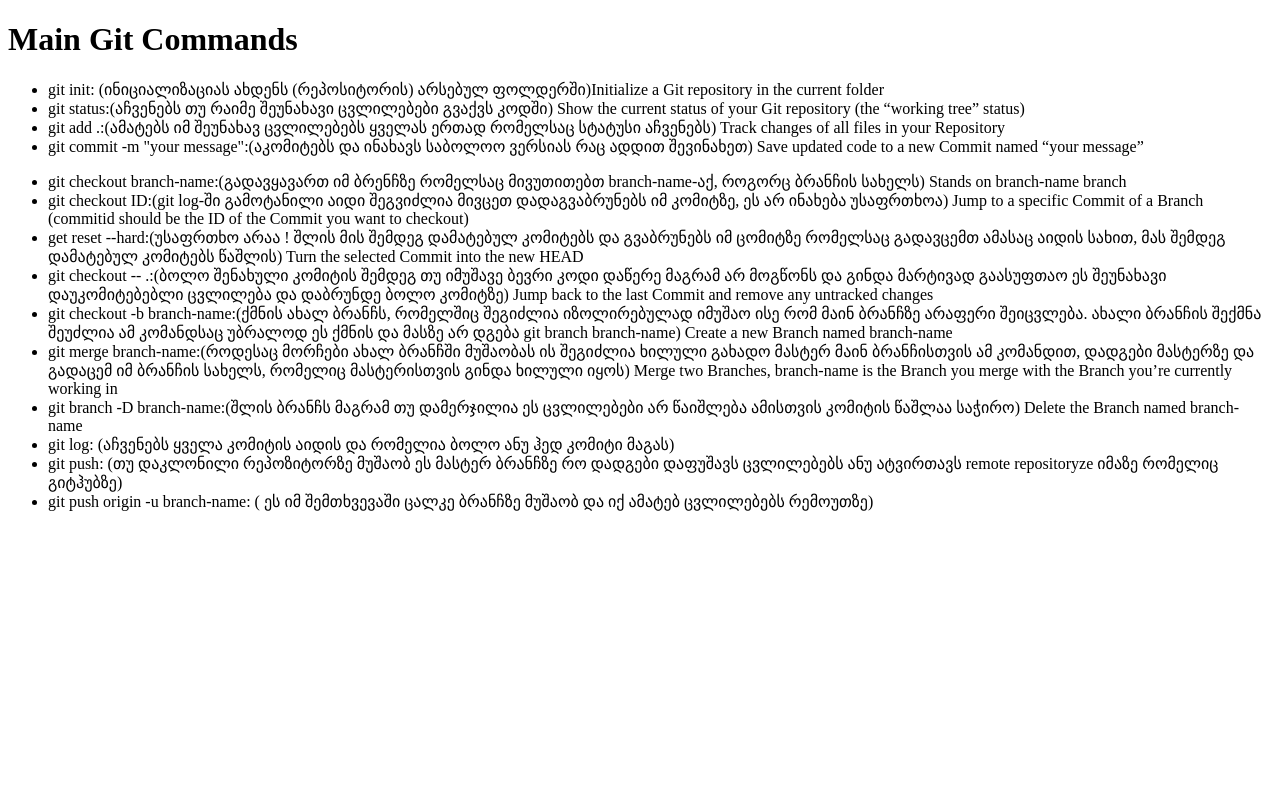
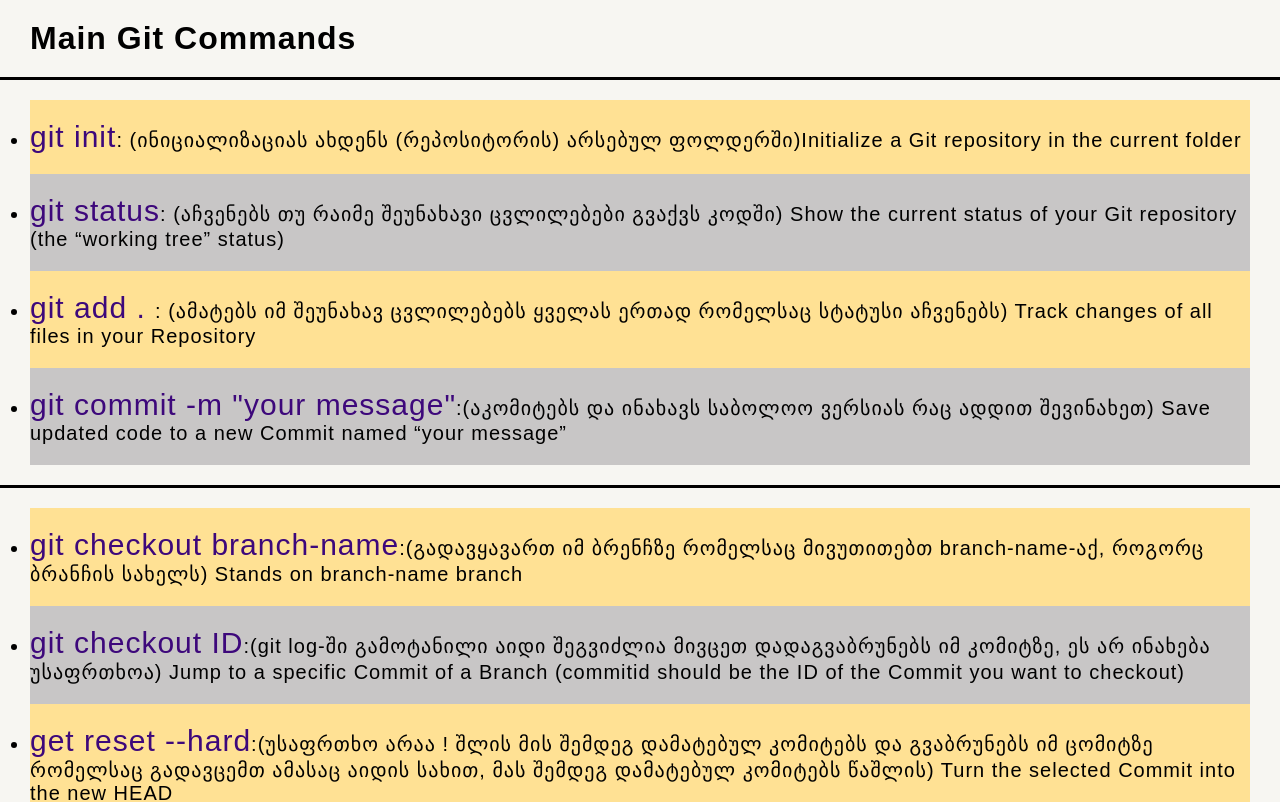
Before and after one commit to tornike-machitidze/testRepo, a plain HTML site: page index.html in a window 1280 px wide. Shown: the top 802 px of the page. Drawn offline with Linux system fonts and the light colour scheme.

Commit message:
css added

```diff
--- a/index.html
+++ b/index.html
@@ -5,6 +5,7 @@
     <meta http-equiv="X-UA-Compatible" content="IE=edge">
     <meta name="viewport" content="width=device-width, initial-scale=1.0">
     <title>Main Git Commands</title>
+    <link rel="stylesheet" href="style.css">
 </head>
 <body>
     <header>
@@ -13,8 +14,8 @@
         <div class="main-commands">
             <ul>
                 <li><span>git init</span>: (ინიციალიზაციას ახდენს (რეპოსიტორის) არსებულ ფოლდერში)Initialize a Git repository in the current folder</li>
-                <li><span>git status</span>:(აჩვენებს თუ რაიმე შეუნახავი ცვლილებები გვაქვს კოდში) Show the current status of your Git repository (the “working tree” status)</li>
-                <li><span>git add .</span>:(ამატებს იმ შეუნახავ ცვლილებებს ყველას ერთად რომელსაც სტატუსი აჩვენებს) Track changes of all files in your Repository</li>
+                <li><span>git status</span>: (აჩვენებს თუ რაიმე შეუნახავი ცვლილებები გვაქვს კოდში) Show the current status of your Git repository (the “working tree” status)</li>
+                <li><span>git add . </span>: (ამატებს იმ შეუნახავ ცვლილებებს ყველას ერთად რომელსაც სტატუსი აჩვენებს) Track changes of all files in your Repository</li>
                 <li><span>git commit -m "your message"</span>:(აკომიტებს და ინახავს საბოლოო ვერსიას რაც ადდით შევინახეთ) Save updated code to a new Commit named “your message”</li>
             </ul>
         </div>
--- /dev/null
+++ b/style.css
@@ -0,0 +1,45 @@
+*{
+    font-family: Arial, Helvetica, sans-serif;
+    letter-spacing: 1px;
+    margin: 0;
+    padding: 0;
+    box-sizing: border-box;
+    color: #000000;
+    font-size: 20px;
+}
+
+body{
+    background-color: #F7F6F2;
+}
+
+h1{
+    font-size: 1.6rem;
+    padding: 20px 30px;
+}
+
+.main-commands {
+    padding: 20px 30px;
+    border-top: 3px  solid black;
+}
+
+.deep-commands{
+    padding: 20px 30px;
+    border-top: 3px solid black;
+}
+
+
+
+li:nth-child(Even){
+    padding: 20px 0;
+    background-color: #C8C6C6;
+}
+
+li:nth-child(odd){
+    padding: 20px 0;
+    background-color: #FFE194;
+}
+
+span{
+    font-size: 1.5rem;
+    color: #3D087B;
+}
```
